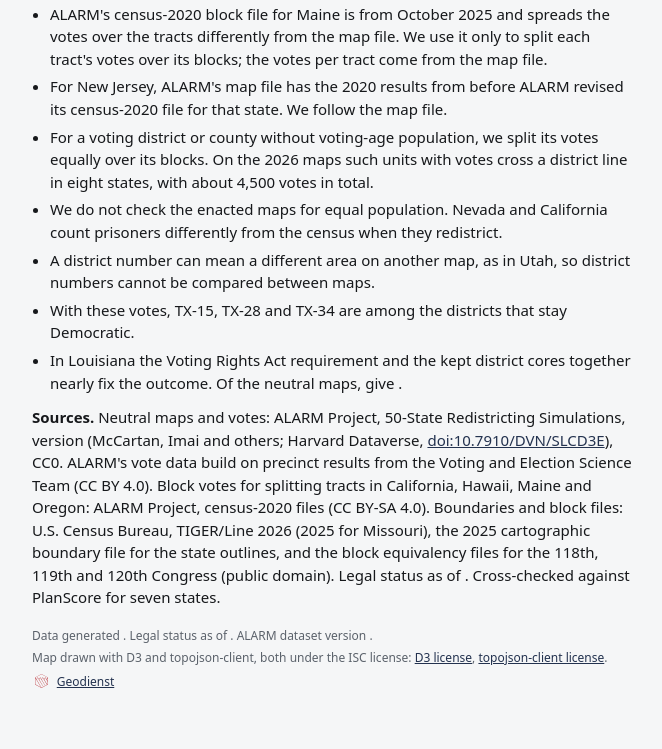
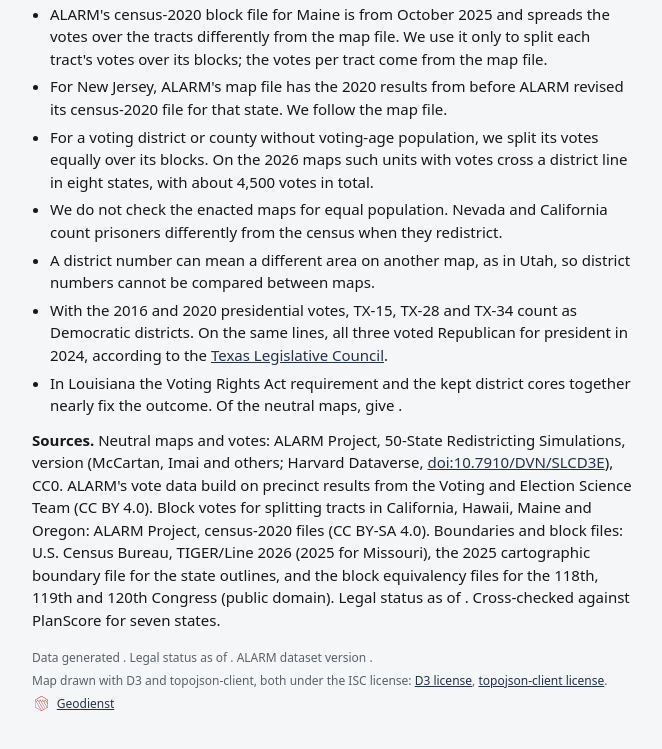
Before and after one commit to geodienst/Gerry, a website with bundled scripts: page site/index.html in a window 1280 px wide. Shown: the part 2338-3087 px from the top of the page, without its empty margins (0-662 px from the left). Built offline with nearby package versions, Linux system fonts and the light colour scheme; no server answers.

Commit message:
Say why the three South Texas districts are a limit, with the Texas Legislative Council as source

```diff
--- a/site/index.html
+++ b/site/index.html
@@ -93,7 +93,7 @@
         <li>For a voting district or county without voting-age population, we split its votes equally over its blocks. On the 2026 maps such units with votes cross a district line in eight states, with about 4,500 votes in total.</li>
         <li>We do not check the enacted maps for equal population. Nevada and California count prisoners differently from the census when they redistrict.</li>
         <li>A district number can mean a different area on another map, as in Utah, so district numbers cannot be compared between maps.</li>
-        <li>With these votes, TX-15, TX-28 and TX-34 are among the districts that stay Democratic.</li>
+        <li>With the 2016 and 2020 presidential votes, TX-15, TX-28 and TX-34 count as Democratic districts. On the same lines, all three voted Republican for president in 2024, according to the <a href="https://data.capitol.texas.gov/dataset/planc2333">Texas Legislative Council</a>.</li>
         <li>In Louisiana the Voting Rights Act requirement and the kept district cores together nearly fix the outcome. Of the <span data-fill="plans"></span> neutral maps, <span data-fill="la-share"></span> give <span data-fill="la-seats"></span>.</li>
       </ul>
       <p><b>Sources.</b> Neutral maps and votes: ALARM Project, 50-State Redistricting Simulations, version <span data-fill="alarm-version"></span> (McCartan, Imai and others; Harvard Dataverse, <a href="https://doi.org/10.7910/DVN/SLCD3E">doi:10.7910/DVN/SLCD3E</a>), CC0. ALARM's vote data build on precinct results from the Voting and Election Science Team (CC BY 4.0). Block votes for splitting tracts in California, Hawaii, Maine and Oregon: ALARM Project, census-2020 files (CC BY-SA 4.0). Boundaries and block files: U.S. Census Bureau, TIGER/Line 2026 (2025 for Missouri), the 2025 cartographic boundary file for the state outlines, and the block equivalency files for the 118th, 119th and 120th Congress (public domain). Legal status as of <span data-fill="status-date"></span>. Cross-checked against PlanScore for seven states.</p>
```
